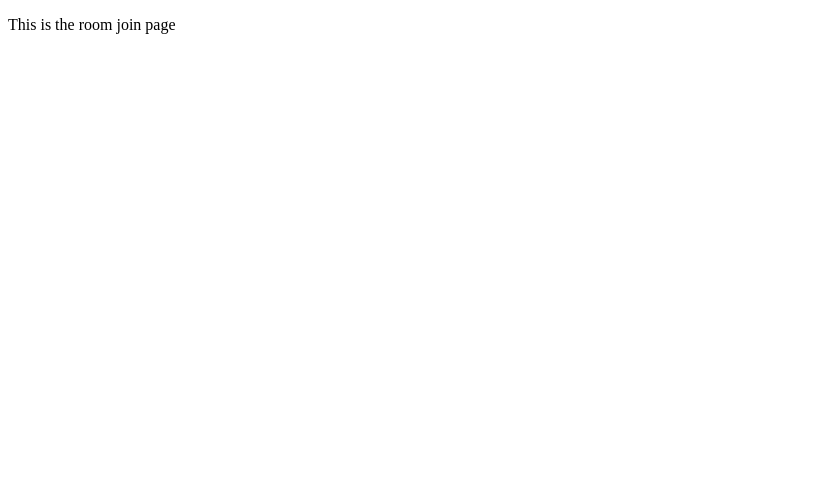
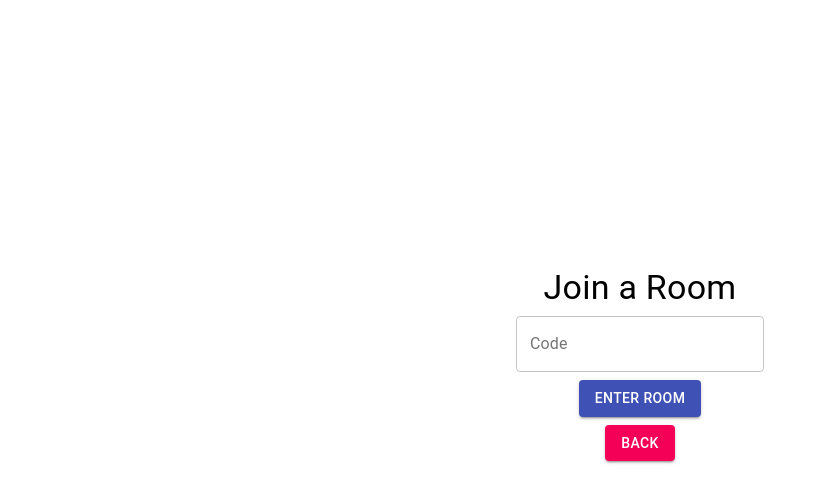
Before and after one commit to DramatikMan/app-django, a React app in the folder app-django/frontend/: page /join in a window 1280 px wide. Shown: the top 502 px of the page, without its empty margins (0-819 px from the left). Built offline with nearby package versions, Linux system fonts and the light colour scheme; the HTML template or start-up script is replaced by a standard one.

Commit message:
Sketch out Room join page

```diff
--- a/app-django/frontend/src/components/RoomJoinPage.js
+++ b/app-django/frontend/src/components/RoomJoinPage.js
@@ -1,8 +1,61 @@
-import React from "react";
+import React, { useState } from "react";
+import {
+    Button,
+    Grid,
+    Typography,
+    TextField
+} from "@material-ui/core";
+import { Link } from "react-router-dom";
 
 
 export default function RoomJoinPage() {
+    const [roomCode, setRoomCode] = useState();
+    const [error, setError] = useState(false);
+
     return (
-        <p>This is the room join page</p>
+        <Grid
+        container
+        spacing={1}
+        direction="column"
+        alignItems="center"
+        justify="center"
+        style={{ minHeight: "90vh" }}
+        >
+            <Grid item xs={12}>
+                <Typography variant="h4" component="h4">
+                    Join a Room
+                </Typography>
+            </Grid>
+            <Grid item xs={12}>
+                <TextField
+                    error={error}
+                    label="Code"
+                    placeholder="Enter a Room Code"
+                    value={roomCode}
+                    helperText={error}
+                    variant="outlined"
+                    onChange={(e) => setRoomCode(e.target.value)}
+                />
+            </Grid>
+            <Grid item xs={12}>
+                <Button
+                    variant="contained"
+                    color="primary"
+                    onClick={() => console.log(roomCode)}
+                >
+                    Enter Room
+                </Button>
+            </Grid>
+            <Grid item xs={12}>
+                <Button
+                    variant="contained"
+                    color="secondary"
+                    to="/"
+                    component={Link}
+                >
+                    Back
+                </Button>
+            </Grid>
+        </Grid>
     );
 }
```
Also changed, not shown: app-django/frontend/static/frontend/main.js.
